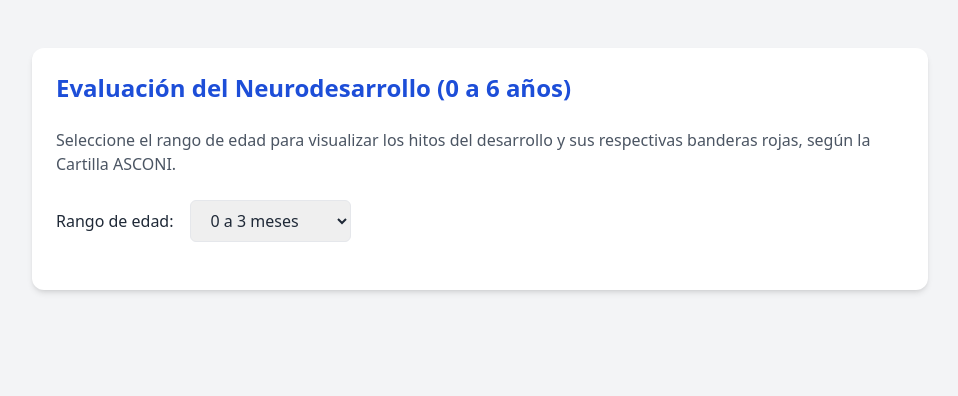
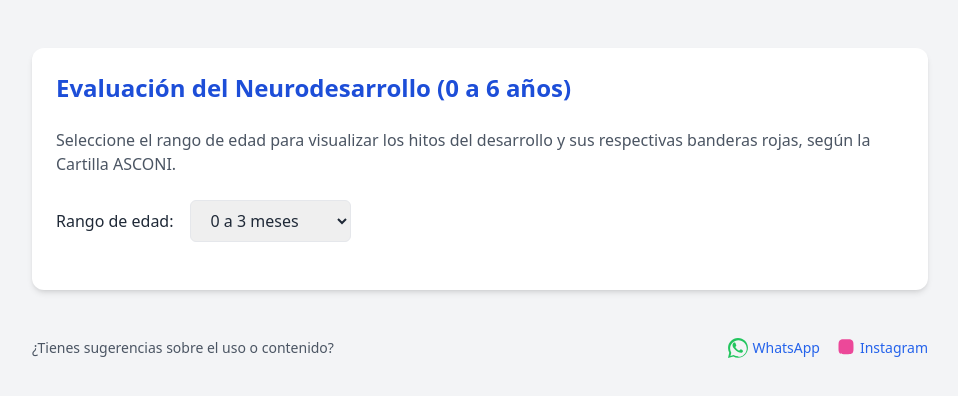
Before and after one commit to Andresfgomez970/neuro-dev-checker, a plain HTML site: page index.html in a window 1280 px wide. Shown: the whole page, without its empty margins (160-1118 px from the left). Drawn offline with nearby package versions, Linux system fonts and the light colour scheme.

Commit message:
adding social networks

```diff
--- a/index.html
+++ b/index.html
@@ -73,5 +73,24 @@
       return html;
     }
   </script>
+  <footer class="mt-12 px-4">
+    <div class="max-w-4xl mx-auto text-center text-sm text-gray-600 flex flex-col sm:flex-row sm:justify-between items-center gap-2">
+      <p class="mb-1 sm:mb-0">¿Tienes sugerencias sobre el uso o contenido?</p>
+      <div class="flex items-center gap-4">
+        <a href="https://wa.me/573137410569" target="_blank" class="flex items-center text-blue-600 hover:underline">
+          <svg class="w-5 h-5 mr-1 fill-current text-green-500" xmlns="http://www.w3.org/2000/svg" viewBox="0 0 32 32">
+            <path d="M16 .1C7.2.1.1 7.2.1 16c0 2.8.7 5.4 1.9 7.7L0 32l8.6-2.3c2.2 1.2 4.7 1.9 7.4 1.9 8.8 0 15.9-7.1 15.9-15.9S24.8.1 16 .1zm0 29.1c-2.3 0-4.5-.6-6.5-1.7l-.5-.3-5.1 1.4 1.4-5-.3-.5c-1-2-1.6-4.2-1.6-6.4 0-7.3 6-13.3 13.3-13.3s13.3 6 13.3 13.3-6 13.3-13.3 13.3zm7.5-9.9c-.4-.2-2.2-1.1-2.6-1.3-.4-.2-.7-.2-1 .2s-1.1 1.3-1.3 1.5c-.2.2-.5.3-.9.1s-1.8-.6-3.4-2c-1.3-1.2-2.2-2.7-2.5-3.1-.3-.5 0-.7.2-.9.2-.2.5-.6.7-.8.2-.3.3-.5.5-.8.2-.3.1-.6 0-.8-.1-.2-1-2.4-1.4-3.3-.3-.9-.7-.8-1-.8s-.6 0-.9 0c-.3 0-.8.1-1.2.6-.4.5-1.5 1.5-1.5 3.7s1.5 4.2 1.8 4.5c.2.3 2.9 4.5 7.1 6.3 1 .4 1.8.7 2.4.9 1 .3 2 .3 2.7.2.8-.1 2.2-.9 2.5-1.7.3-.8.3-1.5.2-1.6-.1 0-.4-.2-.8-.4z"/>
+          </svg>
+          WhatsApp
+        </a>
+        <a href="https://www.instagram.com/neuroped.app/" target="_blank" class="flex items-center text-blue-600 hover:underline">
+          <svg class="w-5 h-5 mr-1 fill-current text-pink-500" xmlns="http://www.w3.org/2000/svg" viewBox="0 0 448 512">
+            <path d="M224,202.66A53.34,53.34,0,1,0,277.34,256,53.38,53.38,0,0,0,224,202.66Zm124.71-41a54,54,0,0,0-30.64-30.63C296.4,122.67,224,122.67,224,122.67s-72.4,0-94.08,8.36A54,54,0,0,0,99.29,161.71c-8.36,21.68-8.36,94.08-8.36,94.08s0,72.4,8.36,94.08a54,54,0,0,0,30.63,30.64c21.68,8.36,94.08,8.36,94.08,8.36s72.4,0,94.08-8.36a54,54,0,0,0,30.64-30.64c8.36-21.68,8.36-94.08,8.36-94.08S357.07,183.37,348.71,161.71ZM224,338a82,82,0,1,1,82-82A82.1,82.1,0,0,1,224,338Zm85.33-148a19.2,19.2,0,1,1,19.2-19.2A19.2,19.2,0,0,1,309.33,190ZM398.8,80A48,48,0,0,0,368,49.2C346.36,32,308.44,32,224,32S101.64,32,80,49.2A48,48,0,0,0,49.2,80C32,101.64,32,139.56,32,224s0,122.36,17.2,144A48,48,0,0,0,80,398.8c21.64,17.2,59.56,17.2,144,17.2s122.36,0,144-17.2A48,48,0,0,0,398.8,368c17.2-21.64,17.2-59.56,17.2-144S416,101.64,398.8,80Z"/>
+          </svg>
+          Instagram
+        </a>
+      </div>
+    </div>
+  </footer>
 </body>
 </html>
```
